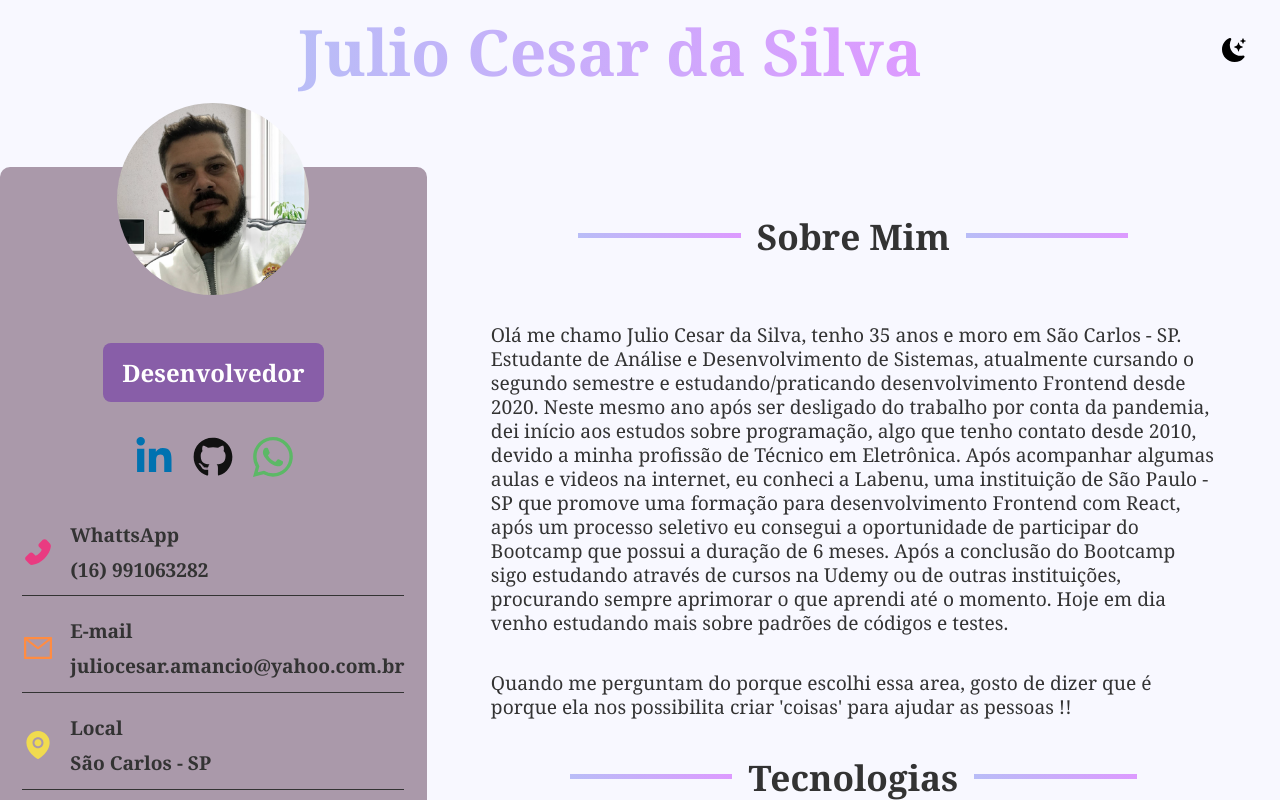
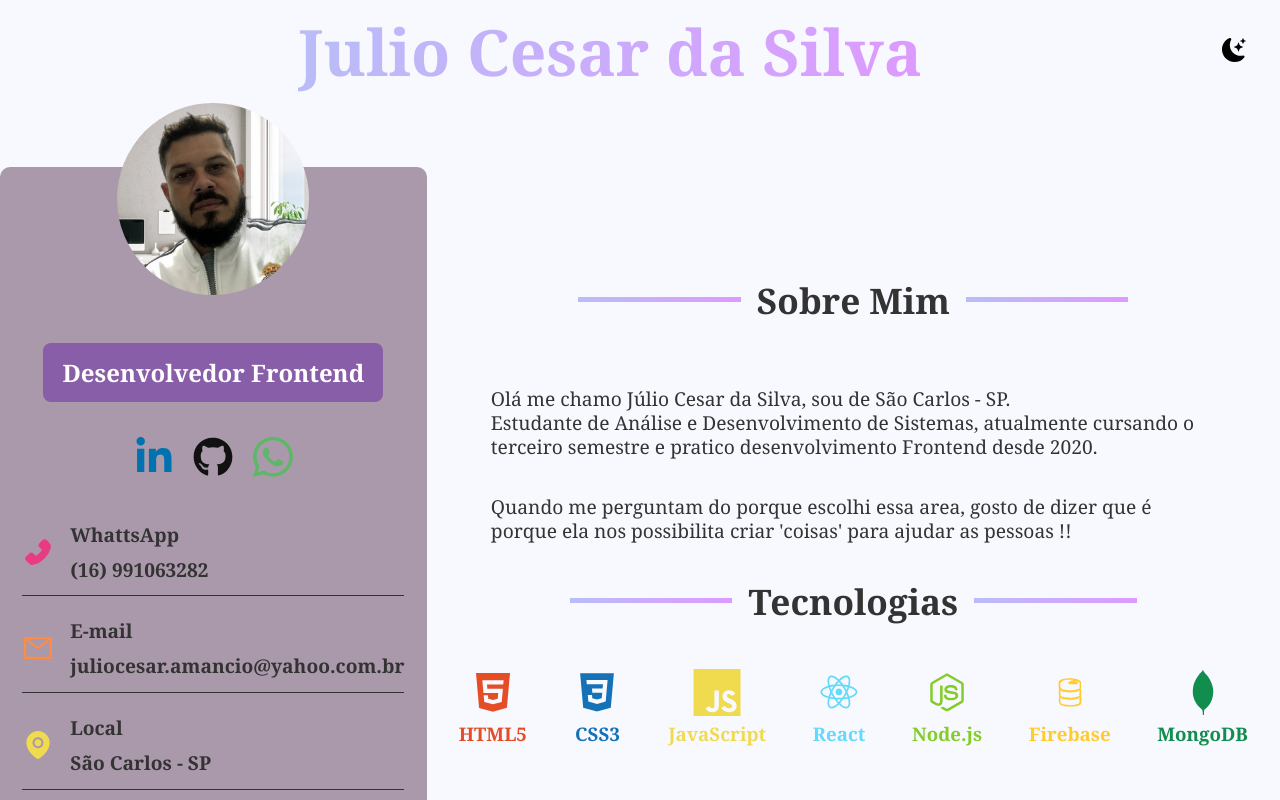
Before and after one commit to JulioSilvaa/portifolio, a React (Vite) app: page / in a window 1280 px wide. Shown: the top 800 px of the page. Built offline with nearby package versions, Linux system fonts and the light colour scheme.

Commit message:
refact: aside and about

```diff
--- a/src/components/about/AboutMe.jsx
+++ b/src/components/about/AboutMe.jsx
@@ -6,7 +6,10 @@ function AboutMe() {
     <>
       <S.ContainerAboutme>
         <S.ContainerAboutMessage>
-          Olá me chamo Julio Cesar da Silva, tenho 35 anos e moro em São Carlos - SP. Estudante de
+          Olá me chamo Júlio Cesar da Silva, sou de São Carlos - SP. <br />
+          Estudante de Análise e Desenvolvimento de Sistemas, atualmente cursando o terceiro
+          semestre e pratico desenvolvimento Frontend desde 2020.
+          {/* Olá me chamo Julio Cesar da Silva, tenho 35 anos e moro em São Carlos - SP. Estudante de
           Análise e Desenvolvimento de Sistemas, atualmente cursando o segundo semestre e
           estudando/praticando desenvolvimento Frontend desde 2020. Neste mesmo ano após ser
           desligado do trabalho por conta da pandemia, dei início aos estudos sobre programação,
@@ -16,7 +19,7 @@ function AboutMe() {
           processo seletivo eu consegui a oportunidade de participar do Bootcamp que possui a
           duração de 6 meses. Após a conclusão do Bootcamp sigo estudando através de cursos na Udemy
           ou de outras instituições, procurando sempre aprimorar o que aprendi até o momento. Hoje
-          em dia venho estudando mais sobre padrões de códigos e testes.
+          em dia venho estudando mais sobre padrões de códigos e testes. */}
         </S.ContainerAboutMessage>
 
         <S.ContainerAboutMessage>
--- a/src/components/aside/index.jsx
+++ b/src/components/aside/index.jsx
@@ -7,7 +7,7 @@ export default function Aside() {
   return (
     <S.Aside>
       <S.Avatar src="/assets/profile-pic (3).png" alt="foto do meu perfil" />
-      <S.Title>Desenvolvedor</S.Title>
+      <S.Title>Desenvolvedor Frontend</S.Title>
       <SocialMidia />
       <Contact />
       <S.LinkDownload href="/assets/curriculo.pdf" download>
```
